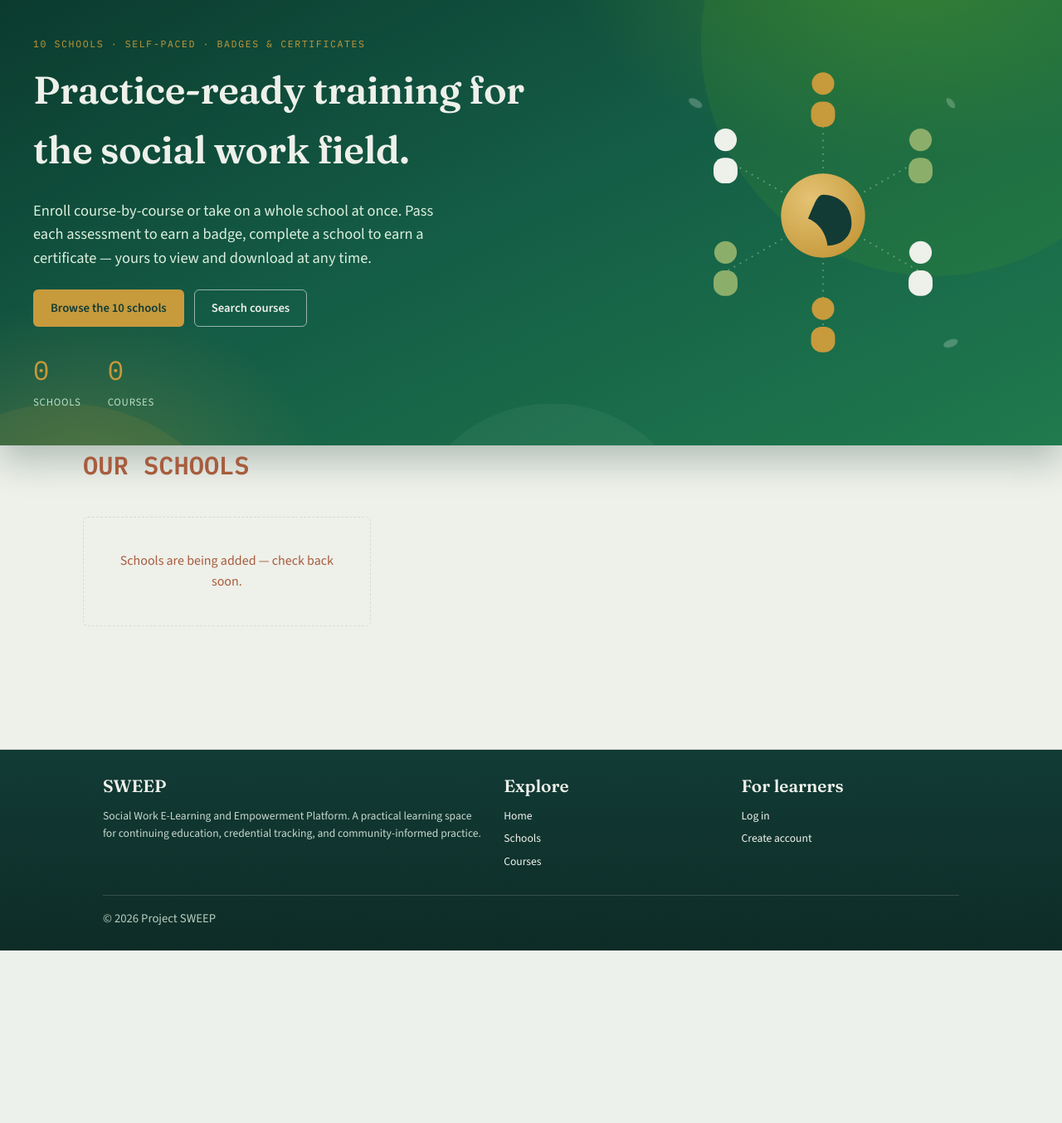
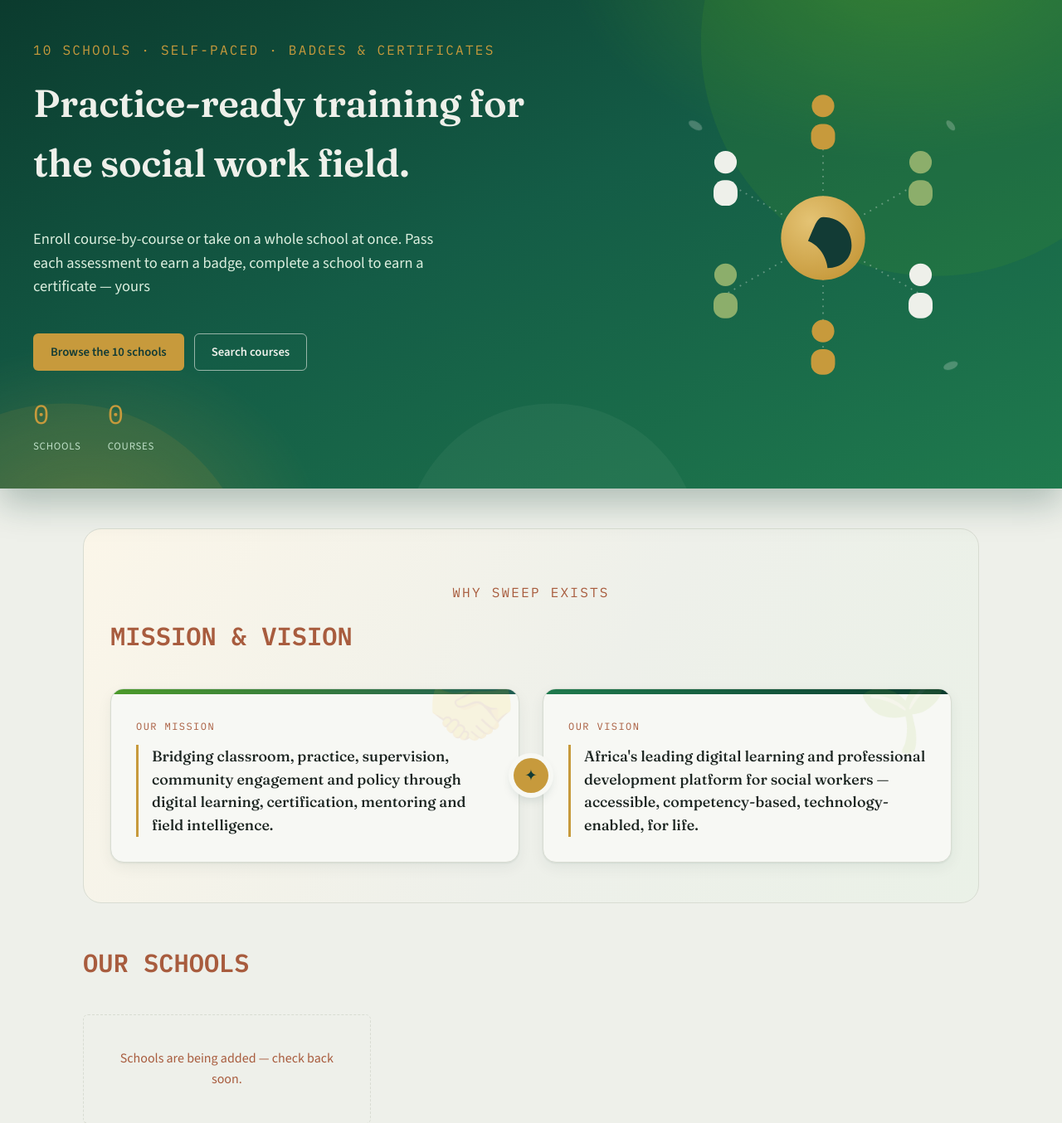
Before and after one commit to remikeks/project-sweep, a Django app: page / in a window 1280 px wide. Shown: the part 64-1418 px from the top of the page at 83% size. Before the commit the page ends 1210 px from the top, so only its background shows below. Run offline with Django 5.2, Linux system fonts and the light colour scheme; data that the repository does not hold is empty; parts of the project's set-up code (start-up, migrations or seed data) failed here and were passed over.

Commit message:
added about section

```diff
--- a/static/css/style.css
+++ b/static/css/style.css
@@ -53,7 +53,7 @@ a:hover { text-decoration: underline; }
 
 .eyebrow {
   font-family: var(--font-mono);
-  font-size: 0.72rem;
+  font-size: 1rem;
   letter-spacing: 0.14em;
   text-transform: uppercase;
   color: var(--clay);
@@ -822,13 +822,6 @@ form label { display: block; font-size: 0.85rem; margin-bottom: 4px; color: var(
     height: auto;
   }
 
-  @media(max-width: 720px) {
-    .school-grid, .course-grid {
-      grid-template-columns: 1fr;
-      margin-bottom: 36px;
-    }
-  }
-
   .sw-nav-toggle {
     display: inline-flex;
   }
@@ -1061,3 +1054,100 @@ footer.sw-footer {
 @media (max-width: 480px) {
   .tutor-panel { position: fixed; left: 12px; right: 12px; top: auto; bottom: 12px; width: auto; }
 }
+
+/* ---------------------------------------------------------------------- */
+/* Mission & Vision                                                        */
+/* ---------------------------------------------------------------------- */
+
+.mv-section {
+  margin: 48px 0;
+  padding: 48px 32px;
+  border-radius: 22px;
+  background: linear-gradient(120deg, #FBF6E9 0%, #EEF0EA 55%, #EAF1E7 100%);
+  border: 1px solid var(--line);
+}
+
+.mv-section .subheading { text-align: center; margin-bottom: 8px; }
+
+.mv-grid {
+  position: relative;
+  display: grid;
+  grid-template-columns: 1fr 1fr;
+  gap: 28px;
+  margin-top: 32px;
+  align-items: stretch;
+}
+
+.mv-panel {
+  position: relative;
+  background: var(--paper-raised);
+  border: 1px solid var(--line);
+  border-radius: 16px;
+  padding: 36px 30px 30px;
+  overflow: hidden;
+  box-shadow: var(--shadow);
+}
+
+.mv-panel::before {
+  content: "";
+  position: absolute;
+  inset: 0 0 auto 0;
+  height: 6px;
+}
+
+.mv-mission::before { background: linear-gradient(90deg, #4C9A2A, #1F5C52); }
+.mv-vision::before { background: linear-gradient(90deg, #1F7A4D, #0B3B2E); }
+
+.mv-mark {
+  position: absolute;
+  top: -14px;
+  right: 2px;
+  font-size: 5.5rem;
+  line-height: 1;
+  opacity: 0.10;
+  pointer-events: none;
+}
+
+.mv-label {
+  font-family: var(--font-mono);
+  font-size: 0.75rem;
+  letter-spacing: 0.12em;
+  text-transform: uppercase;
+  color: var(--clay);
+  margin: 0 0 12px;
+}
+
+.mv-text {
+  font-family: var(--font-display);
+  font-size: 1.12rem;
+  line-height: 1.55;
+  color: var(--ink);
+  margin: 0;
+  padding-left: 16px;
+  border-left: 3px solid var(--gold);
+}
+
+.mv-connector {
+  position: absolute;
+  top: 50%;
+  left: 50%;
+  transform: translate(-50%, -50%);
+  width: 42px;
+  height: 42px;
+  border-radius: 50%;
+  background: var(--gold);
+  color: var(--primary-dark);
+  display: flex;
+  align-items: center;
+  justify-content: center;
+  font-size: 1.15rem;
+  box-shadow: 0 0 0 6px var(--paper-raised), 0 6px 14px rgba(18, 59, 53, 0.22);
+  z-index: 2;
+}
+
+@media (max-width: 720px) {
+  .mv-section { padding: 36px 20px; margin: 32px 0; }
+  .mv-grid { grid-template-columns: 1fr; gap: 40px; }
+  .mv-connector { display: none; }
+  .mv-mark { font-size: 4.2rem; }
+}
--- a/templates/core/home.html
+++ b/templates/core/home.html
@@ -11,10 +11,8 @@
       <div class="hero-copy">
         <p class="eyebrow">10 schools · self-paced · badges &amp; certificates</p>
         <h1>Practice-ready training for the social work field.</h1>
-        <p class="lede">
-          Enroll course-by-course or take on a whole school at once. Pass each
-          assessment to earn a badge, complete a school to earn a certificate —
-          yours to view and download at any time.
+        <p class="lede typewriter">
+          Enroll course-by-course or take on a whole school at once. Pass each assessment to earn a badge, complete a school to earn a certificate — yours to view and download at any time.
         </p>
         <div style="margin-top:24px; display:flex; gap:12px; flex-wrap:wrap;">
           <a href="{% url 'school_list' %}" class="btn btn-gold">Browse the 10 schools</a>
@@ -90,9 +88,33 @@
     </div>
   </section>
 
+  <section class="mv-section">
+    <p class="eyebrow" style="text-align:center;">Why SWEEP exists</p>
+    <h2 class="subheading typewriter" data-text="Mission &amp; Vision" style="text-align:center;">Mission &amp; Vision</h2>
+
+    <div class="mv-grid">
+      <div class="mv-panel mv-mission">
+        <span class="mv-mark" aria-hidden="true">&#129309;</span>
+        <p class="mv-label">Our Mission</p>
+        <p class="mv-text">
+          Bridging classroom, practice, supervision, community engagement and policy through digital learning, certification, mentoring and field intelligence.
+        </p>
+      </div>
+
+      <div class="mv-connector" aria-hidden="true">&#10022;</div>
+
+      <div class="mv-panel mv-vision">
+        <span class="mv-mark" aria-hidden="true">&#127793;</span>
+        <p class="mv-label">Our Vision</p>
+        <p class="mv-text">
+          Africa's leading digital learning and professional development platform for social workers — accessible, competency-based, technology-enabled, for life.
+        </p>
+      </div>
+    </div>
+  </section>
+
   {% if featured_courses %}
   <section class="featured-section">
-    <br><br>
     <h2 class="subheading typewriter" data-text="Featured Courses">Featured Courses</h2>
     <div class="carousel" data-carousel>
       <div class="carousel-viewport">
```
